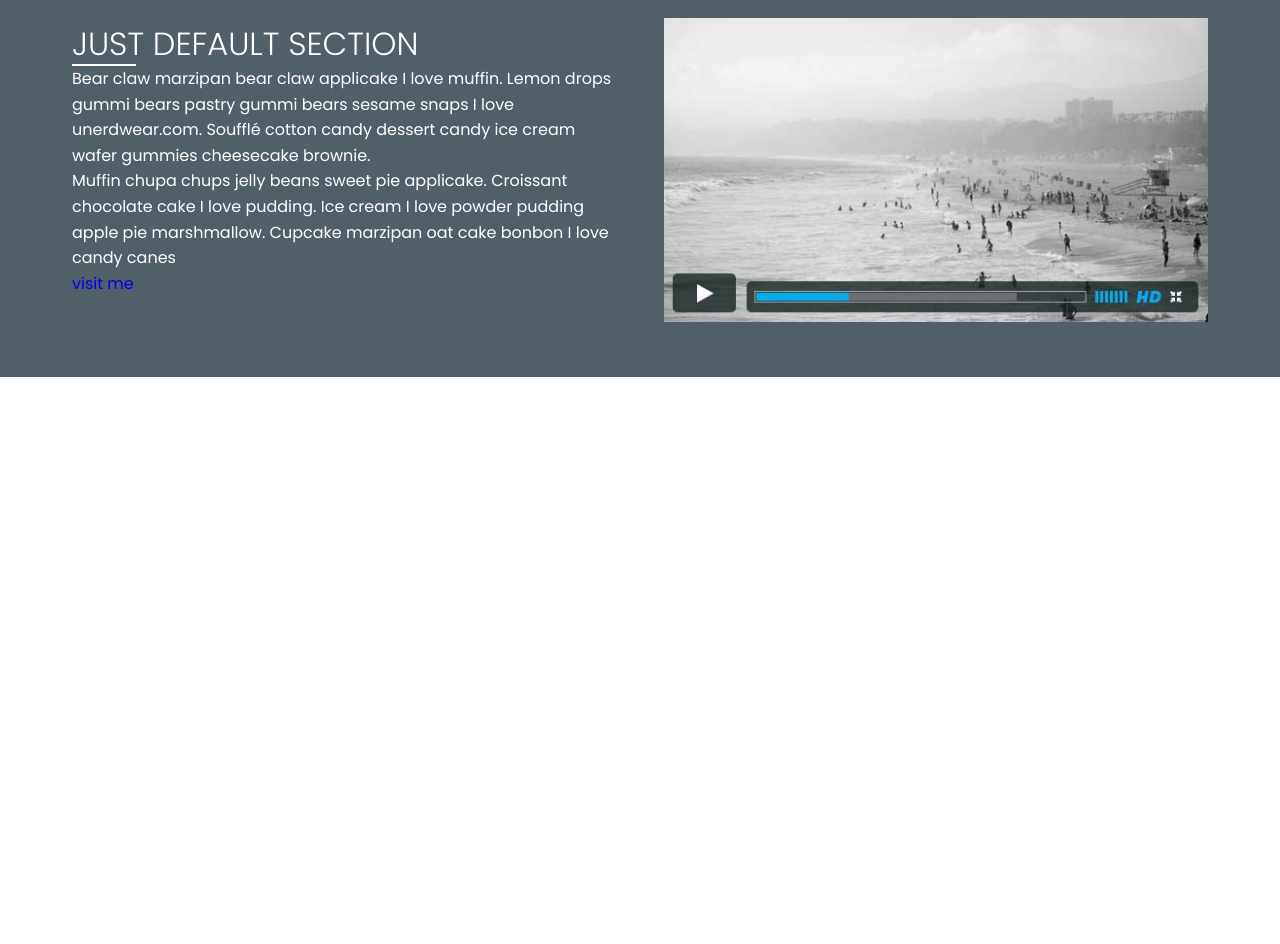
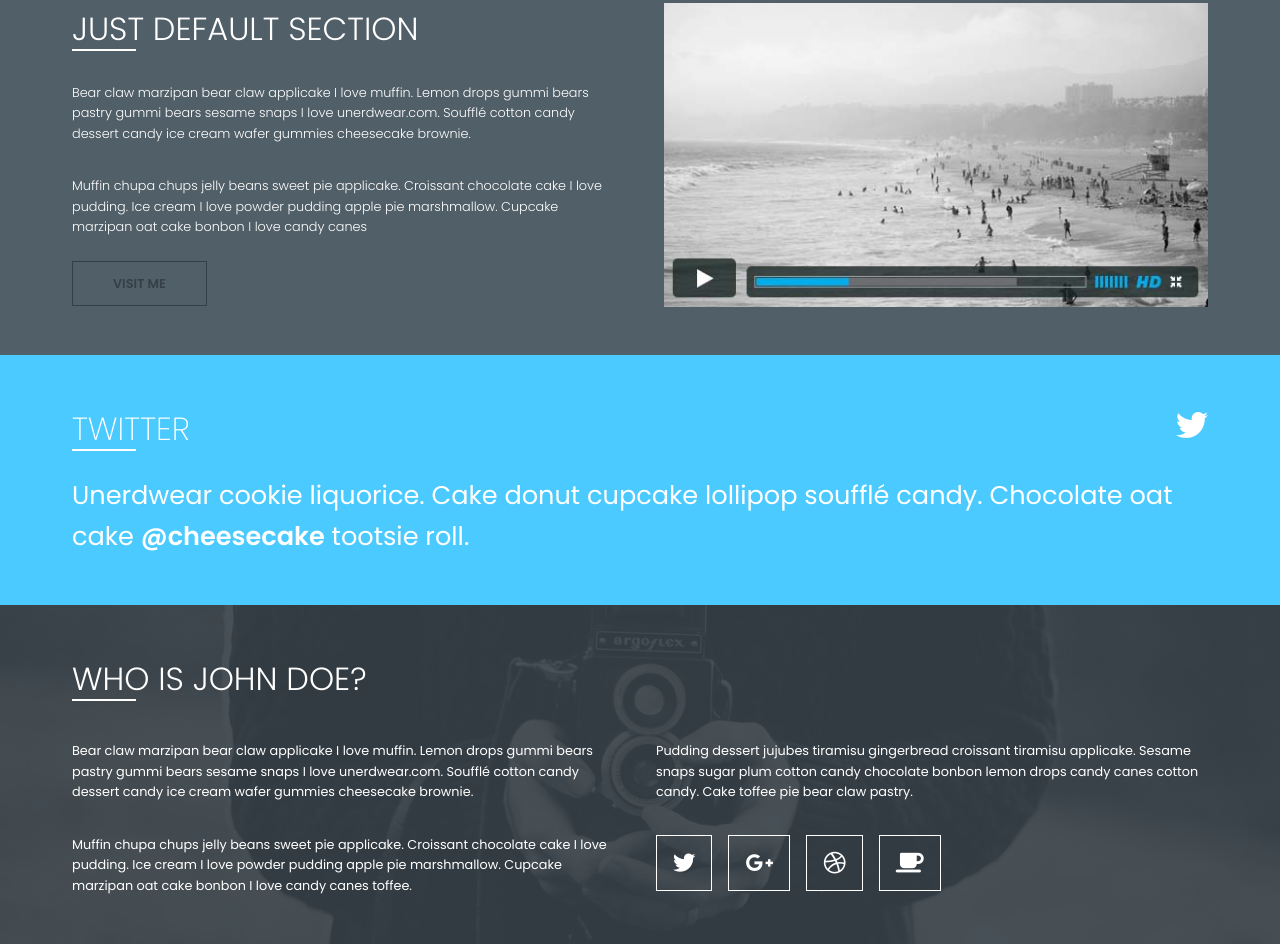
Before and after one commit to tuaPuan83/Blue-Easy-Landing-Page, a plain HTML site: page index.html in a window 1280 px wide. Shown: the part 1656-2600 px from the top of the page. Before the commit the page ends 2033 px from the top, so only its background shows below. Drawn offline with Linux system fonts and the light colour scheme.

Commit message:
Finished John Doe Section

```diff
--- a/css/style.css
+++ b/css/style.css
@@ -263,14 +263,24 @@ img {
     display: grid;
     grid-template-columns: repeat(4, 1fr);
     gap: 3rem;
+
+}
+
+.portfolio-img-box {
+    overflow: hidden;
 }
 
 
 .portfolio-img-box img {
+    display: block;
     max-width: 100%;
-    height: auto;
     aspect-ratio: 1/1;
     object-fit: cover;
+    transition: all .5s ;
+}
+
+.portfolio-img-box img:hover {
+    transform: scale(1.5);
 }
 
 /* Default Section */
@@ -289,7 +299,113 @@ img {
 }
 
 .default-right img {
+    display: block;
     max-width: 100%;
+}
+
+.default-left .default-detail {
+    font-size: .8rem;
+    margin: 2rem 0;
+    font-weight: 300;
+}
+
+.default-btn {
+    text-transform: uppercase;
+    font-size: .8rem;
+    color: var(--arsenic);
+    border: 1px solid var(--arsenic);
+    padding: .8rem 2.5rem;
+    font-weight: 600;
+    transition: all .5s;
+}
+
+.default-btn:hover {
+    border-color: var(--white);
+    background: var(--picton-blue);
+    color: var(--white);
+}
+
+/* Social Section */
+
+.social {
+    color: var(--white);
+    background: var(--picton-blue);
+    padding: 3rem 0;
+}
+
+.social-top-nav .section-header h2 {
+    font-weight: 200;
+}
+
+.social-top-nav {
+    display: flex;
+    align-items: center;
+    justify-content: space-between;
+}
+
+.social-content {
+    margin-top: 1.5rem;
+    font-size: 1.6rem;
+}
+
+.social-content span {
+    font-weight: 600;
+}
+
+/* Whois Section */
+
+.whois {
+    color: var(--white);
+    padding: 3rem 0;
+    background: url('../images/john_doe_bg.jpg') center center/cover no-repeat;
+    position: relative;
+}
+
+.whois::before {
+    content: '';
+    position: absolute;
+    width: 100%;
+    height: 100%;
+    top: 0;
+    left: 0;
+    right: 0;
+    background: #353f47e7;
+}
+
+.whois-container {
+    position: relative;
+}
+
+.whois-content {
+    margin-top: 2.5rem;
+    display: grid;
+    grid-template-columns: repeat(2, 1fr);
+    column-gap: 2rem;
+}
+
+.whois-left,
+.whois-right {
+    font-size: .8rem;
+    display: flex;
+    flex-direction: column;
+    gap: 2rem;
+}
+
+.whois-right .whois-social {
+    font-size: 1.4rem;
+    display: flex;
+    gap: 1rem;
+}
+
+.whois-right .whois-social i {
+    border: 1px solid var(--white);
+    padding: 1rem;
+    transition: all .3s;
+}
+
+.whois-right .whois-social i:hover {
+    border-color: var(--picton-blue);
+    color: var(--picton-blue);
 }
 
 
@@ -326,6 +442,19 @@ img {
         grid-template-columns: repeat(2, 1fr);
     }
 
+    .default-container {
+        grid-template-columns: 1fr;
+        row-gap: 3rem;
+        align-items: center;
+        justify-content: center;
+    }
+
+    .default-right {
+        display: flex;
+        align-items: center;
+        justify-content: center;
+    }
+
 }
 
 @media (max-width: 576px) {
@@ -350,4 +479,9 @@ img {
         gap: 1.5rem;
     }
 
+    .whois-content {
+        grid-template-columns: 1fr;
+        row-gap: 1.5rem;
+    }
+
 }
--- a/index.html
+++ b/index.html
@@ -71,7 +71,7 @@
     <main>
 
         <!-- Services Section -->
-        <section class="service">
+        <section class="service" id="service">
             <div class="container">
 
                 <!-- Service Heading -->
@@ -131,7 +131,7 @@
         </section>
 
         <!-- Portfolio Section -->
-        <section class="portfolio">
+        <section class="portfolio" id="portfolio">
             <div class="container">
                 <!-- Portfolio Heading -->
                 <div class="portfolio-top-nav">
@@ -226,6 +226,56 @@
             </div>
         </section>
 
+        <!-- Social Section -->
+        <section class="social">
+            <div class="container">
+                <div class="social-top-nav">
+                    <div class="section-header">
+                        <h2>twitter</h2>
+                        <div class="heading-border"></div>
+                    </div>
+
+                    <!-- Social Logo -->
+                    <div class="social-logo">
+                        <i class="fa-brands fa-twitter fa-2x"></i>
+                    </div>
+                </div>
+
+                <div class="social-content">
+                    <p>Unerdwear cookie liquorice. Cake donut cupcake lollipop soufflé candy. Chocolate oat cake <span>@cheesecake</span> tootsie roll.</p>
+                </div>
+            </div>
+        </section>
+
+        <section class="whois">
+            <div class="container">
+                <div class="whois-container">
+                    <div class="section-header">
+                        <h2>who is john doe?</h2>
+                        <div class="heading-border"></div>
+                    </div>
+                    <!-- whois Content -->
+                     <div class="whois-content">
+                        <div class="whois-left">
+                            <p>Bear claw marzipan bear claw applicake I love muffin. Lemon drops gummi bears pastry gummi bears sesame snaps I love unerdwear.com. Soufflé cotton candy dessert candy ice cream wafer gummies cheesecake brownie.</p>
+                            <p>Muffin chupa chups jelly beans sweet pie applicake. Croissant chocolate cake I love pudding. Ice cream I love powder pudding apple pie marshmallow. Cupcake marzipan oat cake bonbon I love candy canes toffee.</p>
+                        </div>
+                        <div class="whois-right">
+                            <p>
+                                Pudding dessert jujubes tiramisu gingerbread croissant tiramisu applicake. Sesame snaps sugar plum cotton candy chocolate bonbon lemon drops candy canes cotton candy. Cake toffee pie bear claw pastry.
+                            </p>
+                            <div class="whois-social">
+                                <i class="fa-brands fa-twitter"></i>
+                                <i class="fa-brands fa-google-plus-g"></i>
+                                <i class="fa-brands fa-dribbble"></i>
+                                <i class="fa-solid fa-mug-saucer"></i>
+                            </div>
+                        </div>
+                     </div>
+                </div>
+            </div>
+        </section>
+
     </main>
 
     <script src="js/script.js"></script>
```
